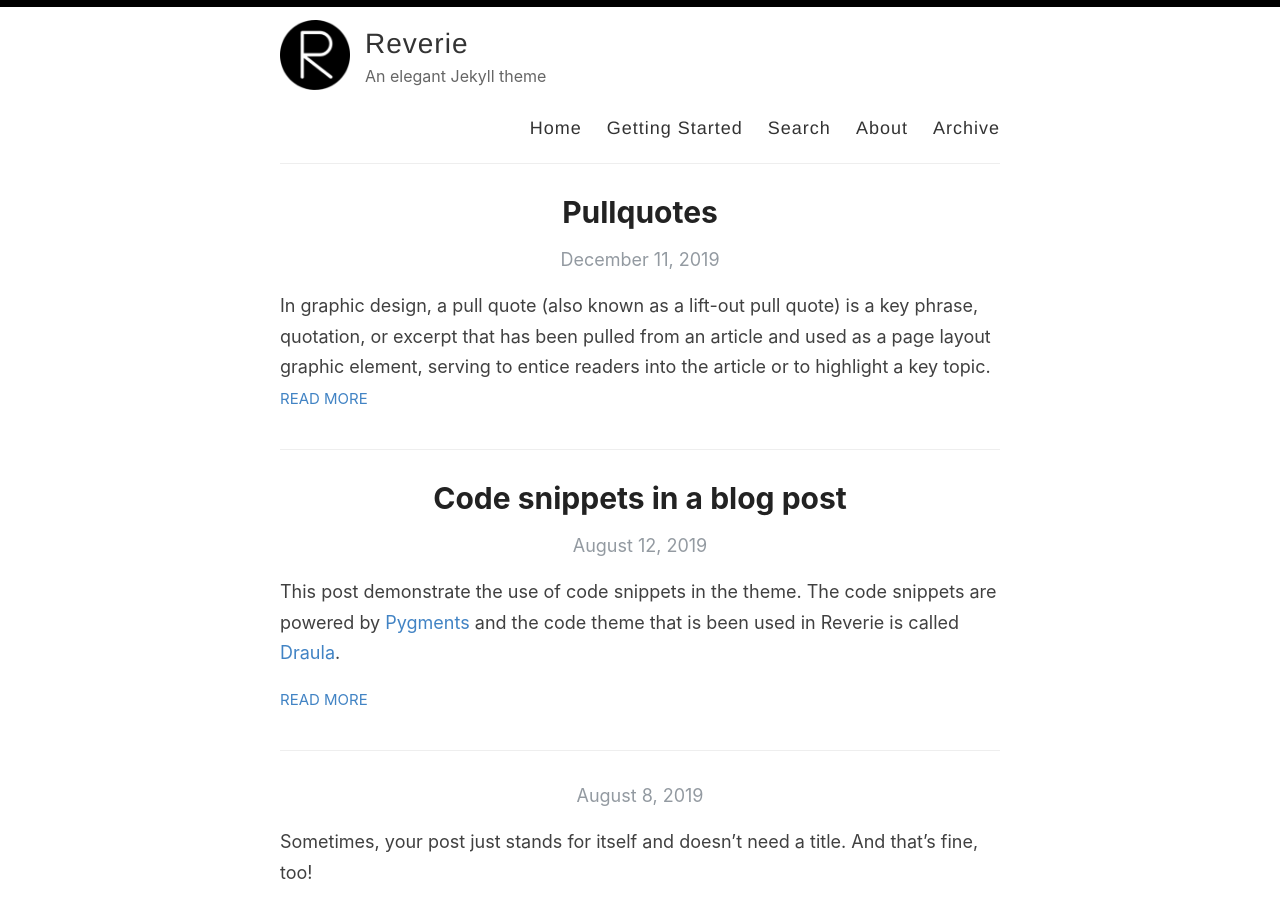
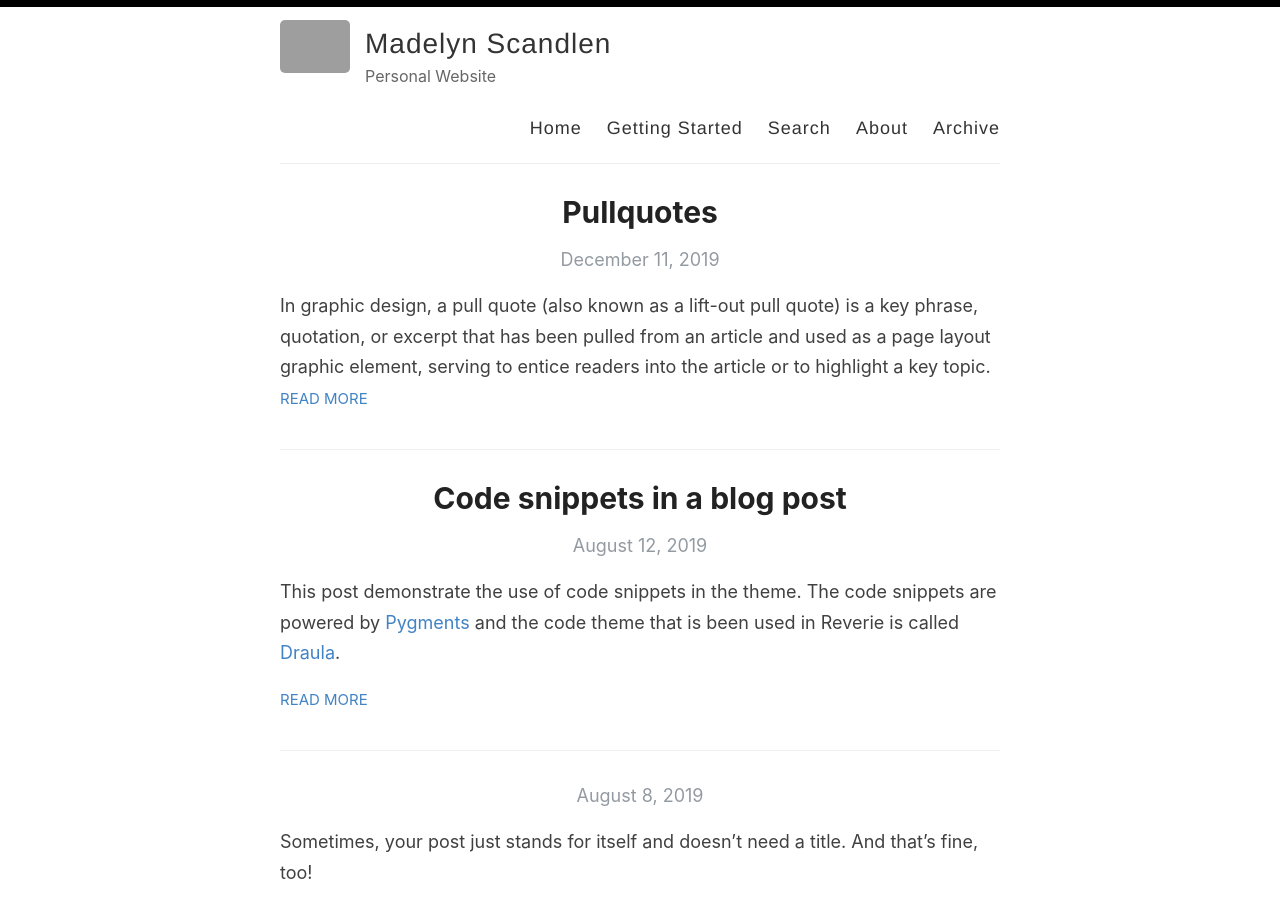
Before and after one commit to mscandlen/mscandlen, a Jekyll site: the page built from index.html, in a window 1280 px wide and 900 px high. Built offline with Jekyll 4.4.1, drawn with Linux system fonts in a browser that asks for light colours; the list of posts is cut into pages by our own code; grey boxes are pictures that could not be loaded.

Commit message:
Customize config.yml

```diff
--- a/_config.yml
+++ b/_config.yml
@@ -1,18 +1,18 @@
 #
-# This file contains configuration flags to customize your site
+# Configuration flags for customization
 #
 
 # Name of your site (displayed in the header)
-name: Reverie
+name: Madelyn Scandlen
 
 # Name of the author
-author: Amit Merchant
+author: Madelyn Scandlen
 
 # Short bio or description (displayed in the header)
-description: An elegant Jekyll theme
+description: Personal Website
 
 # URL of your avatar or profile pic (you could use your GitHub profile pic)
-avatar: /images/reverie.png
+avatar: /images/mscandlen.jpg
 
 #
 # Flags below are optional
@@ -21,15 +21,15 @@ avatar: /images/reverie.png
 # Includes an icon in the footer for each username you enter
 footer-links:
   dribbble:
-  email: amit.d.merchant@gmail.com
+  email: madelynscandlen@gmail.com
   facebook:
   flickr:
-  github: amitmerchant1990/reverie
+  github: github.com/mscandlen
   instagram:
-  linkedin:
+  linkedin: linkedin.com/in/madelyn-scandlen
   pinterest:
   rss: rss
-  twitter: amit_merchant
+  twitter:
   stackoverflow:
   youtube: # channel/<your_long_string> or user/<user-name>
   googleplus: # anything in your profile username that comes after plus.google.com/
@@ -48,14 +48,14 @@ google_analytics: UA-43339302-11
 
 # Your website URL (e.g. http://amitmerchant1990.github.io or http://www.amitmerchant.com)
 # Used for Sitemap.xml and your RSS feed
-url: http://www.amitmerchant.com/reverie
-enforce_ssl: https://www.amitmerchant.com/reverie
+url: http://mscandlen.github.io
+enforce_ssl: https://www.mscandlen.com/mscandlen
 
 # If you're hosting your site at a Project repository on GitHub pages
 # (http://yourusername.github.io/repository-name)
 # and NOT your User repository (http://yourusername.github.io)
 # then add in the baseurl here, like this: "/repository-name"
-baseurl: "/reverie"
+baseurl: "/mscandlen"
 
 #
 # !! You don't need to change any of the configuration flags below !!
```
